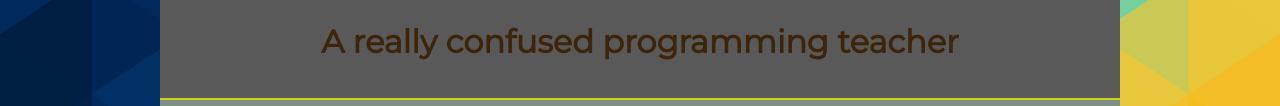
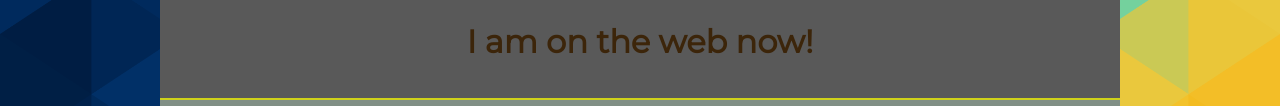
Before and after one commit to gbotbtest/gbottest.github.io, a plain HTML site: page index.html in a window 1280 px wide. Shown: the part 326-432 px from the top of the page. Drawn offline with Linux system fonts and the light colour scheme.

Commit message:
updated header text

```diff
--- a/index.html
+++ b/index.html
@@ -11,7 +11,7 @@
     <!-- This is a comment -->
     <header>
       <img src="http://lorempixel.com/600/400/cats/6" alt="headshot">
-      <h1>A really confused programming teacher</h1>
+      <h1>I am on the web now!</h1>
     </header>
     <div class="main-content">
       <div>
```
